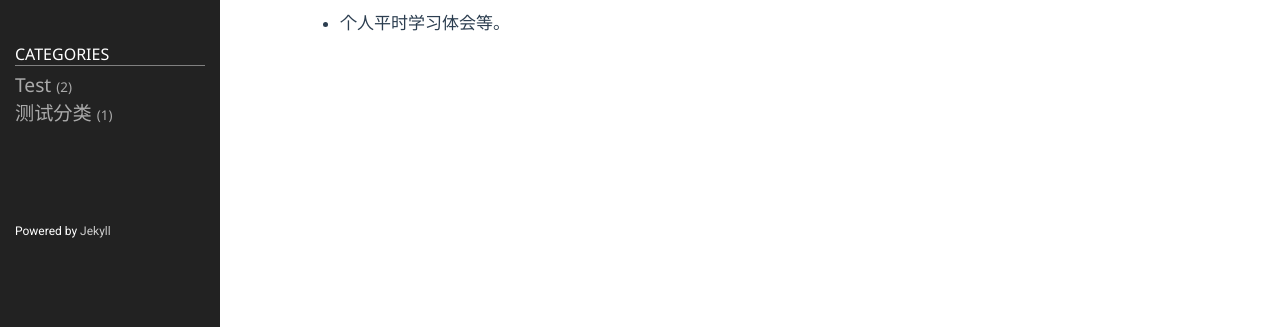
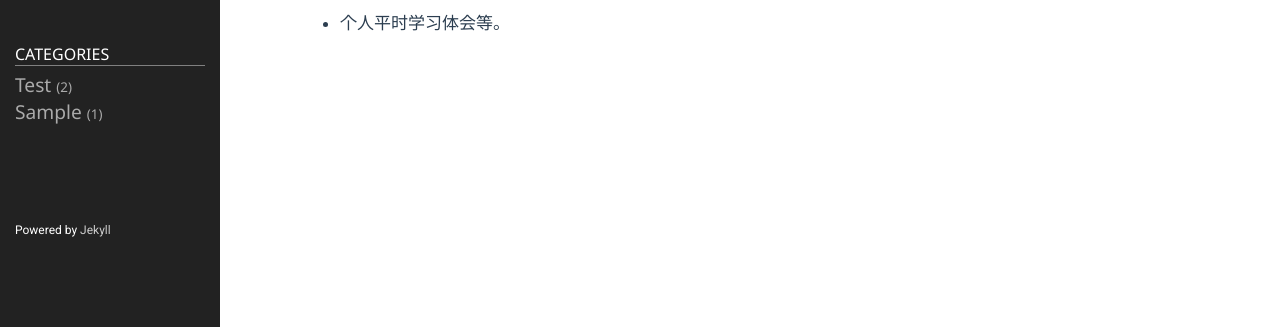
Before and after one commit to yejinp/yejinp.github.io, a Jekyll site: the page built from README.md, in a window 1280 px wide. Shown: the part 278-605 px from the top of the page. Built offline with Jekyll 4.4.1, drawn with Linux system fonts in a browser that asks for light colours.

Commit message:
add 2022-10-02-标题为中文.markdown

```diff
--- a/_posts/2022-10-02-标题为中文.markdown
+++ b/_posts/2022-10-02-标题为中文.markdown
@@ -2,7 +2,7 @@
 layout: post
 title: 测试-样例
 date: 2022-10-02 10:20:23 +0900
-category: 测试分类
+category: sample
 ---
 # test-样例1
 
```
